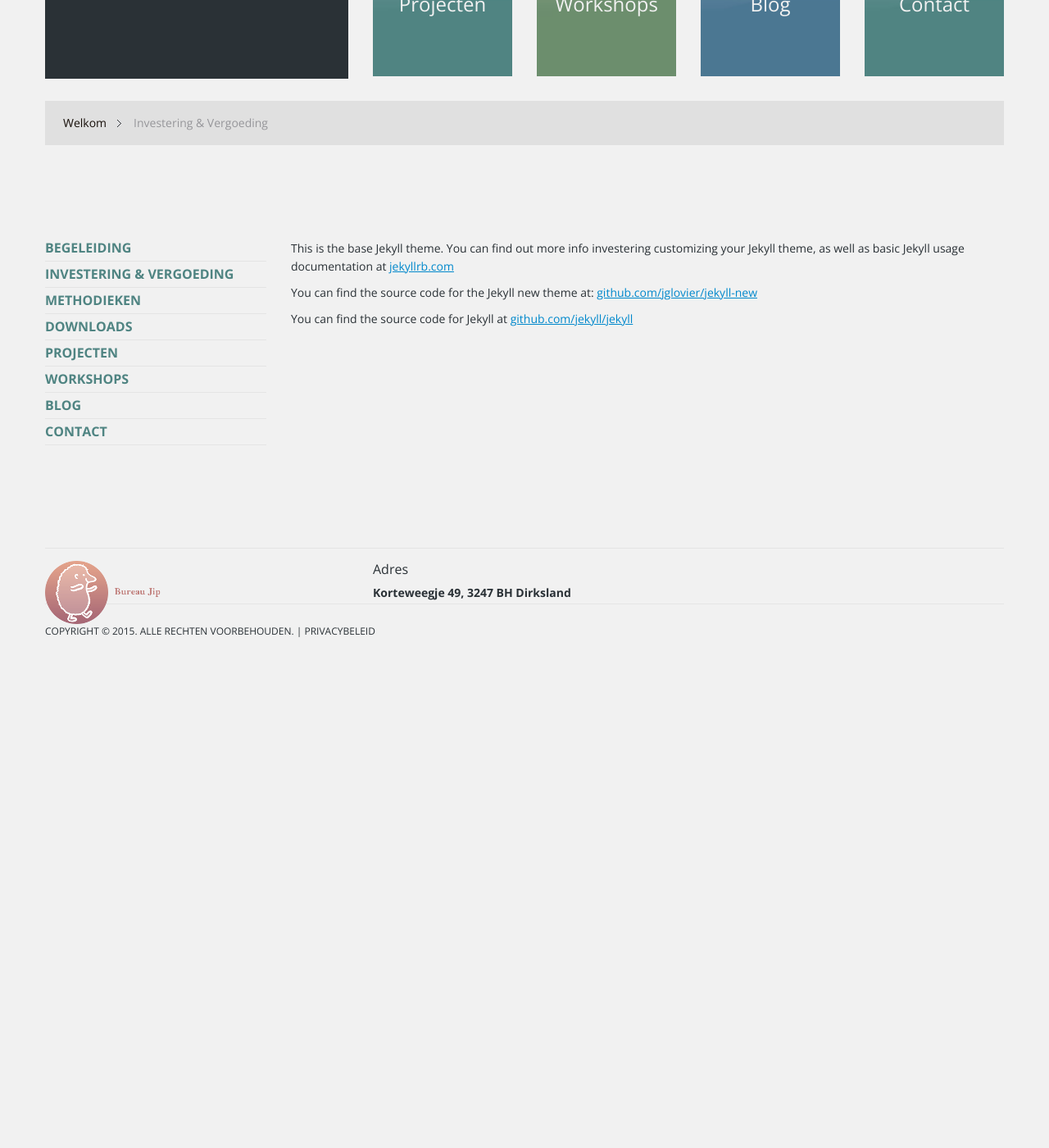
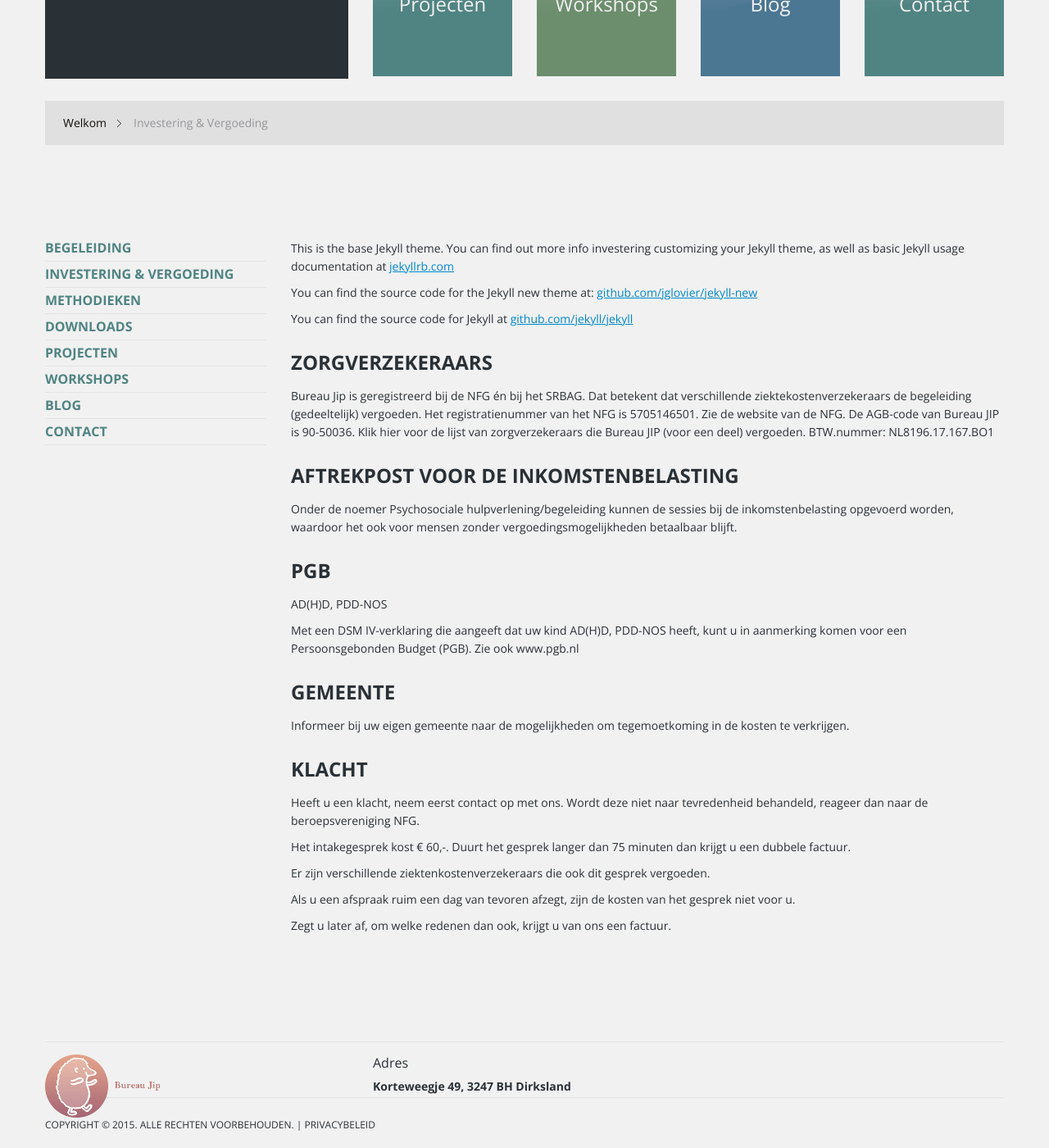
Before and after one commit to mrquincle/bureau-jip, a Jekyll site: the page built from 01-investering.md, in a window 1280 px wide and 1400 px high, scrolled down 347 px. Shown: the whole window at 82% size. Built offline with Jekyll 4.4.1, drawn with Linux system fonts in a browser that asks for light colours; before the commit the page ends 1145 px from its top, so only the background shows below that.

Commit message:
Update 01-investering.md

```diff
--- a/01-investering.md
+++ b/01-investering.md
@@ -12,3 +12,41 @@ This is the base Jekyll theme. You can find out more info investering customizin
 You can find the source code for the Jekyll new theme at: [github.com/jglovier/jekyll-new](https://github.com/jglovier/jekyll-new)
 
 You can find the source code for Jekyll at [github.com/jekyll/jekyll](https://github.com/jekyll/jekyll)
+
+## Zorgverzekeraars
+
+Bureau Jip is geregistreerd bij de NFG én bij het SRBAG. Dat betekent dat verschillende ziektekostenverzekeraars de begeleiding (gedeeltelijk) vergoeden. Het registratienummer van het NFG is 5705146501. Zie de website van de NFG.
+De AGB-code van Bureau JIP is  90-50036.
+Klik hier voor de lijst van zorgverzekeraars die Bureau JIP (voor een deel) vergoeden.
+BTW.nummer: NL8196.17.167.BO1
+
+## Aftrekpost voor de inkomstenbelasting
+
+Onder de noemer Psychosociale hulpverlening/begeleiding kunnen de sessies bij de inkomstenbelasting opgevoerd worden, waardoor het ook voor mensen zonder vergoedingsmogelijkheden betaalbaar blijft.
+
+## PGB
+
+AD(H)D, PDD-NOS
+
+Met een DSM IV-verklaring die aangeeft dat uw kind AD(H)D, PDD-NOS heeft, kunt u in aanmerking komen voor een Persoonsgebonden Budget (PGB). Zie ook www.pgb.nl
+
+##Gemeente
+Informeer bij uw eigen gemeente naar de mogelijkheden om tegemoetkoming in de kosten te verkrijgen.
+
+
+
+## Klacht
+
+Heeft u een klacht, neem eerst contact op met ons. Wordt deze niet naar tevredenheid behandeld, reageer dan naar de beroepsvereniging  NFG.
+
+
+
+
+
+Het intakegesprek kost € 60,-. Duurt het gesprek langer dan 75 minuten dan krijgt u een dubbele factuur.
+
+Er zijn verschillende ziektenkostenverzekeraars die ook dit gesprek vergoeden.
+
+Als u een afspraak ruim een dag van tevoren afzegt, zijn de kosten van het gesprek niet voor u.
+
+Zegt u later af, om welke redenen dan ook, krijgt u van ons een factuur.
```
